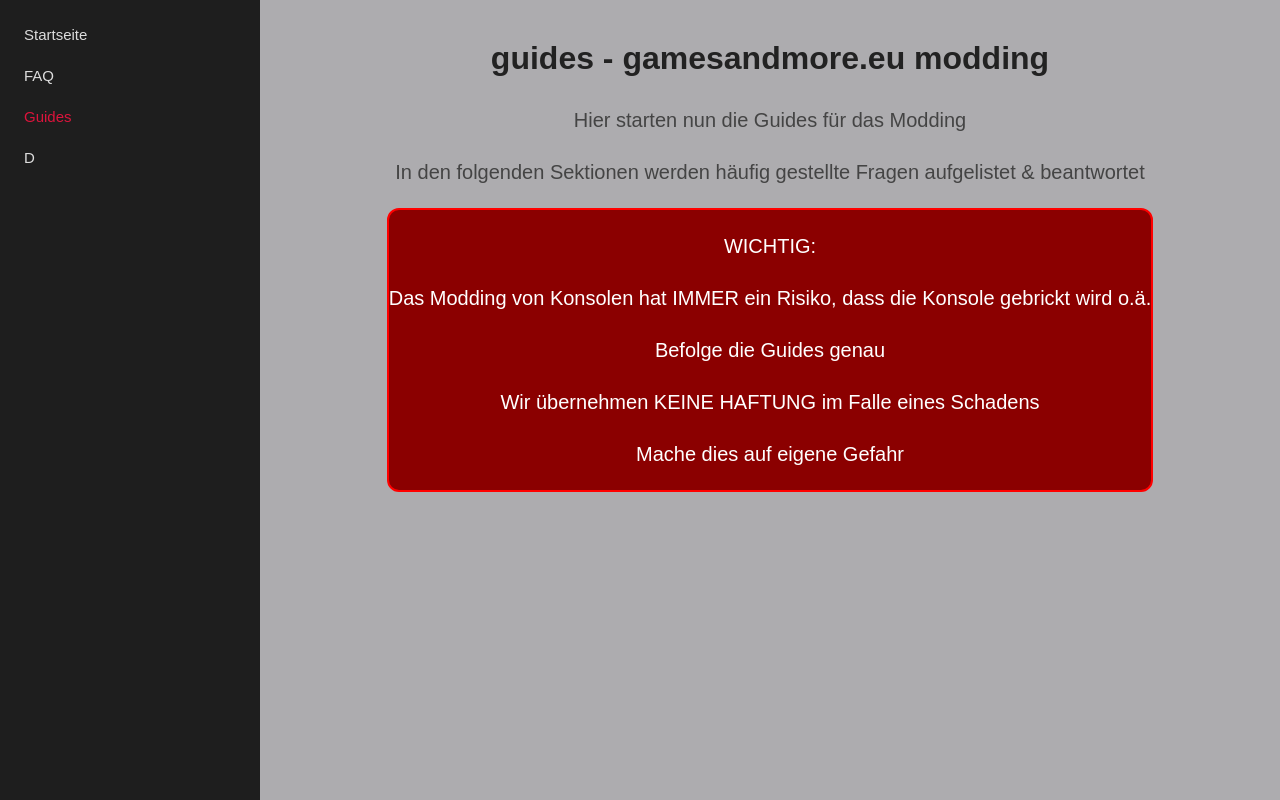
After one commit to Supergamer45550/gamesandmore.eu-modding, a PHP site: page /de/guides.html in a window 1280 px wide. The commit adds this page. Run offline with PHP 8.4, Linux system fonts and the light colour scheme.

Commit message:
html & css changes
de/faq.html: added sidebar link
de/index.html: added sidebar link
added de/guides.html
style.css: added new classes

```diff
--- a/de/faq.html
+++ b/de/faq.html
@@ -13,7 +13,7 @@
             <ul>
                 <li><a href="index.html">Startseite</a></li>
                 <li><a href="#" class="active">FAQ</a></li>
-                <li><a href="#">C</a></li>
+                <li><a href="guides.html">Guides</a></li>
                 <li><a href="#">D</a></li>
             </ul>
         </nav>
--- /dev/null
+++ b/de/guides.html
@@ -0,0 +1,39 @@
+<!DOCTYPE html>
+<html lang="de">
+<head>
+    <meta charset="UTF-8">
+    <meta name="viewport" content="width=device-width, initial-scale=1.0">
+    <link rel="stylesheet" href="style.css">
+    <title>Guides - gamesandmore.eu modding</title>
+</head>
+<body>
+    <div class="layout">
+    <aside class="sidebar">
+        <nav>
+            <ul>
+                <li><a href="index.html">Startseite</a></li>
+                <li><a href="faq.html">FAQ</a></li>
+                <li><a href="#" class="active">Guides</a></li>
+                <li><a href="#">D</a></li>
+            </ul>
+        </nav>
+    </aside>
+
+    <main class="content">
+        <section>
+            <h1>guides - gamesandmore.eu modding</h1>
+            <p>Hier starten nun die Guides für das Modding</p>
+            <p>In den folgenden Sektionen werden häufig gestellte Fragen aufgelistet & beantwortet</p>
+        </section>
+        <section class="redbox">
+            <p class="w">WICHTIG:</p>
+            <p class="w">Das Modding von Konsolen hat IMMER ein Risiko, dass die Konsole gebrickt wird o.ä.</p>
+            <p class="w">Befolge die Guides genau</p>
+            <p class="w">Wir übernehmen KEINE HAFTUNG im Falle eines Schadens</p>
+            <p class="w">Mache dies auf eigene Gefahr</p>
+        </section>
+    </main>
+</div>
+
+</body>
+</html>
--- a/de/index.html
+++ b/de/index.html
@@ -13,7 +13,7 @@
             <ul>
                 <li><a href="#" class="active">Startseite</a></li>
                 <li><a href="faq.html">FAQ</a></li>
-                <li><a href="#">C</a></li>
+                <li><a href="guides.html">Guides</a></li>
                 <li><a href="#">D</a></li>
             </ul>
         </nav>
--- a/de/style.css
+++ b/de/style.css
@@ -92,6 +92,21 @@ html, body {
     font-size: 20px;
 }
 
+.content p.w {
+    line-height: 1.6;
+    color: #ffffff;
+    font-size: 20px;
+}
+
+.content section.redbox {
+    line-height: 1.6;
+    color: #ffffff;
+    font-size: 20px;
+    background-color: darkred;
+    border: 2px solid red;
+    border-radius: 12px;
+}
+
 .content z.hervorgehoben {
     color: aqua;
     background: rgb(105, 105, 107);
@@ -110,7 +125,6 @@ html, body {
     font-size: 20px;
 }
 
-
 @media (max-width: 800px) {
     .layout {
         flex-direction: column;
```
Also changed, not shown: styles/style.css (+15 -1 lines).
